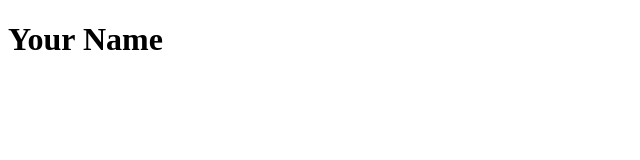
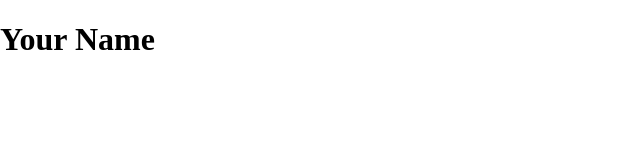
Before and after one commit to CamReed95/WDD230initialrepo.github.io, a plain HTML site: page index.html in a window 1280 px wide. Shown: the whole page, without its empty margins (0-640 px from the left). Drawn offline with nearby package versions, Linux system fonts and the light colour scheme.

Commit message:
Added css file, linked to html

```diff
--- a/index.html
+++ b/index.html
@@ -1,6 +1,9 @@
 <!doctype html>
 <html lang="en-us">
 <head>
+  <link rel="stylesheet" href="css/normalize.css">
+  <link rel="preconnect" href="https://fonts.gstatic.com">
+  <link href="https://fonts.googleapis.com/css2?family=Open+Sans&display=swap" rel="stylesheet">
   <title>Your Name</title>
 </head>
 <body>
```
